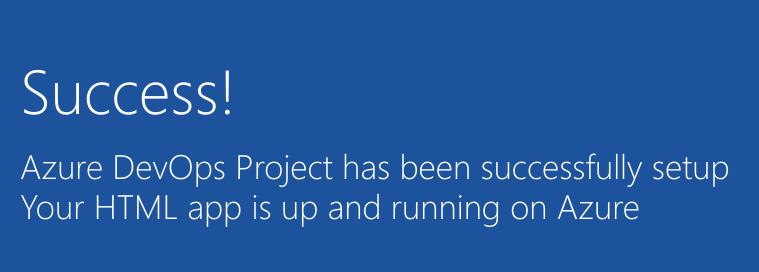
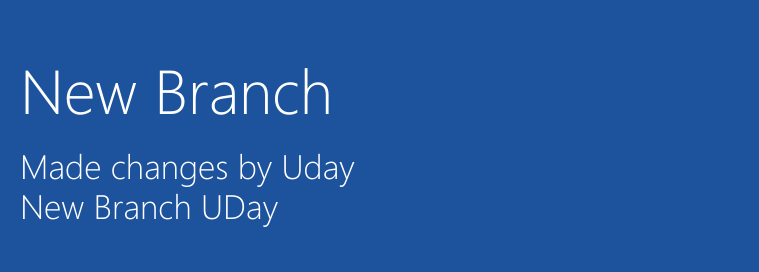
Before and after one commit to chavanuday/NewConflict, a plain HTML site: page index.html in a window 1280 px wide. Shown: the part 325-597 px from the top of the page, 205-964 px from the left. Drawn offline with Linux system fonts and the light colour scheme.

Commit message:
Made changes in new branch

```diff
--- a/index.html
+++ b/index.html
@@ -2,7 +2,7 @@
 <html>
 
 <head>
-     <title>HTML Application</title>
+     <title>New Branch</title>
 	 <link href="css/site.css" rel="stylesheet">
 </head>
 
@@ -18,9 +18,9 @@
             </a>
         </div>
             <div class="content-body">
-                <div class="success-text">Success!</div>
-                <div class="description line-1"> Azure DevOps Project has been successfully setup</div>
-                <div class="description line-2"> Your HTML app is up and running on Azure</div>
+                <div class="success-text">New Branch</div>
+                <div class="description line-1"> Made changes by Uday</div>
+                <div class="description line-2"> New Branch UDay</div>
                 <div class="next-steps-container">
                     <div class="next-steps-header">Next up</div>
                     <div class="next-steps-body">
```
